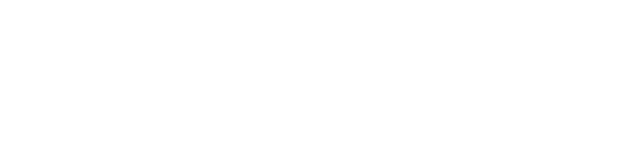
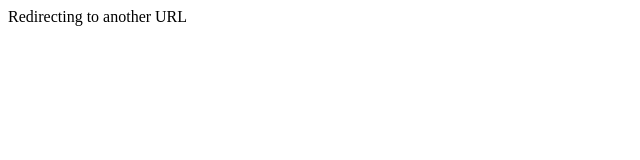
Before and after one commit to subhahu123/subhahu123.github.io, a plain HTML site: page index.html in a window 1280 px wide. Shown: the whole page, without its empty margins (0-640 px from the left). Drawn offline with Linux system fonts and the light colour scheme.

Commit message:
Update index.html

```diff
--- a/index.html
+++ b/index.html
@@ -6,6 +6,6 @@
   <meta http-equiv = "refresh" content = "3; url = https://www.github.com/subhahu123" />
 </head>
 <body>
-
+    <p>Redirecting to another URL</p>
 </body>
 </htm>
```
